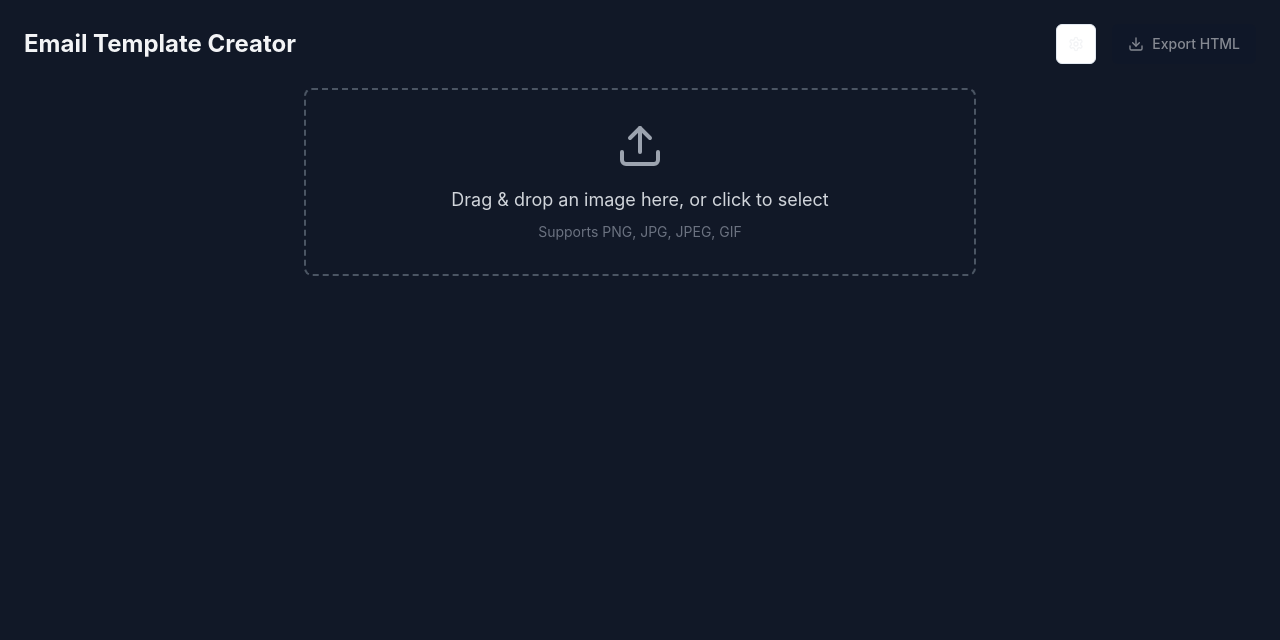
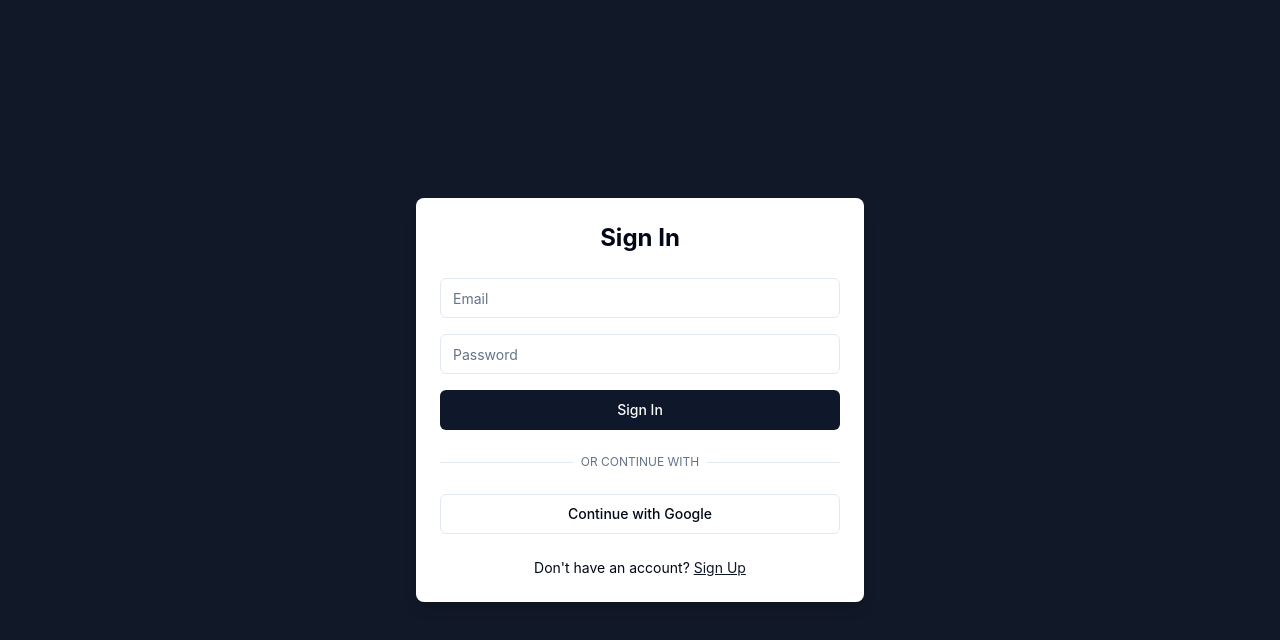
Before and after one commit to vikashsparxit/emailcraftsman, a React (Vite) app: page / in a window 1280 px wide. Shown: the top 640 px of the page. Built offline with nearby package versions, Linux system fonts and the light colour scheme; no server answers.

Commit message:
Implement Firebase Authentication
Integrate Firebase for user authentication, replacing Supabase. Determine whether to implement social login or standard email login/signup options.
[skip gpt_engineer]

```diff
--- a/package.json
+++ b/package.json
@@ -46,6 +46,7 @@
     "cmdk": "^1.0.0",
     "date-fns": "^3.6.0",
     "embla-carousel-react": "^8.3.0",
+    "firebase": "^11.1.0",
     "input-otp": "^1.2.4",
     "lucide-react": "^0.462.0",
     "next-themes": "^0.3.0",
--- a/src/App.tsx
+++ b/src/App.tsx
@@ -1,24 +1,14 @@
-import { Toaster } from "@/components/ui/toaster";
-import { Toaster as Sonner } from "@/components/ui/sonner";
-import { TooltipProvider } from "@/components/ui/tooltip";
-import { QueryClient, QueryClientProvider } from "@tanstack/react-query";
-import { BrowserRouter, Routes, Route } from "react-router-dom";
-import Index from "./pages/Index";
+import { AuthProvider } from './contexts/AuthContext';
+import Index from './pages/Index';
+import { Toaster } from './components/ui/sonner';
 
-const queryClient = new QueryClient();
-
-const App = () => (
-  <QueryClientProvider client={queryClient}>
-    <TooltipProvider>
+function App() {
+  return (
+    <AuthProvider>
+      <Index />
       <Toaster />
-      <Sonner />
-      <BrowserRouter>
-        <Routes>
-          <Route path="/" element={<Index />} />
-        </Routes>
-      </BrowserRouter>
-    </TooltipProvider>
-  </QueryClientProvider>
-);
+    </AuthProvider>
+  );
+}
 
 export default App;
--- /dev/null
+++ b/src/components/AuthForm.tsx
@@ -0,0 +1,86 @@
+import React, { useState } from 'react';
+import { useAuth } from '../contexts/AuthContext';
+import { Button } from './ui/button';
+import { Input } from './ui/input';
+
+export const AuthForm = () => {
+  const [isLogin, setIsLogin] = useState(true);
+  const [email, setEmail] = useState('');
+  const [password, setPassword] = useState('');
+  const { signIn, signUp, signInWithGoogle } = useAuth();
+
+  const handleSubmit = async (e: React.FormEvent) => {
+    e.preventDefault();
+    try {
+      if (isLogin) {
+        await signIn(email, password);
+      } else {
+        await signUp(email, password);
+      }
+    } catch (error) {
+      console.error('Auth error:', error);
+    }
+  };
+
+  return (
+    <div className="w-full max-w-md mx-auto space-y-6 p-6 bg-card rounded-lg shadow-lg">
+      <h2 className="text-2xl font-bold text-center">
+        {isLogin ? 'Sign In' : 'Create Account'}
+      </h2>
+      <form onSubmit={handleSubmit} className="space-y-4">
+        <div className="space-y-2">
+          <Input
+            type="email"
+            placeholder="Email"
+            value={email}
+            onChange={(e) => setEmail(e.target.value)}
+            required
+          />
+        </div>
+        <div className="space-y-2">
+          <Input
+            type="password"
+            placeholder="Password"
+            value={password}
+            onChange={(e) => setPassword(e.target.value)}
+            required
+          />
+        </div>
+        <Button type="submit" className="w-full">
+          {isLogin ? 'Sign In' : 'Sign Up'}
+        </Button>
+      </form>
+
+      <div className="relative">
+        <div className="absolute inset-0 flex items-center">
+          <span className="w-full border-t" />
+        </div>
+        <div className="relative flex justify-center text-xs uppercase">
+          <span className="bg-background px-2 text-muted-foreground">
+            Or continue with
+          </span>
+        </div>
+      </div>
+
+      <Button
+        type="button"
+        variant="outline"
+        className="w-full"
+        onClick={() => signInWithGoogle()}
+      >
+        Continue with Google
+      </Button>
+
+      <p className="text-center text-sm">
+        {isLogin ? "Don't have an account? " : "Already have an account? "}
+        <button
+          type="button"
+          className="underline text-primary"
+          onClick={() => setIsLogin(!isLogin)}
+        >
+          {isLogin ? 'Sign Up' : 'Sign In'}
+        </button>
+      </p>
+    </div>
+  );
+};
--- /dev/null
+++ b/src/contexts/AuthContext.tsx
@@ -0,0 +1,94 @@
+import React, { createContext, useContext, useEffect, useState } from 'react';
+import {
+  User,
+  signInWithEmailAndPassword,
+  createUserWithEmailAndPassword,
+  signInWithPopup,
+  signOut
+} from 'firebase/auth';
+import { auth, googleProvider } from '../utils/firebase';
+import { toast } from 'sonner';
+
+interface AuthContextType {
+  user: User | null;
+  loading: boolean;
+  signIn: (email: string, password: string) => Promise<void>;
+  signUp: (email: string, password: string) => Promise<void>;
+  signInWithGoogle: () => Promise<void>;
+  logout: () => Promise<void>;
+}
+
+const AuthContext = createContext<AuthContextType | null>(null);
+
+export const AuthProvider = ({ children }: { children: React.ReactNode }) => {
+  const [user, setUser] = useState<User | null>(null);
+  const [loading, setLoading] = useState(true);
+
+  useEffect(() => {
+    const unsubscribe = auth.onAuthStateChanged((user) => {
+      setUser(user);
+      setLoading(false);
+      console.log('Auth state changed:', user?.email);
+    });
+
+    return unsubscribe;
+  }, []);
+
+  const signIn = async (email: string, password: string) => {
+    try {
+      await signInWithEmailAndPassword(auth, email, password);
+      toast.success('Signed in successfully');
+    } catch (error) {
+      console.error('Sign in error:', error);
+      toast.error('Failed to sign in');
+      throw error;
+    }
+  };
+
+  const signUp = async (email: string, password: string) => {
+    try {
+      await createUserWithEmailAndPassword(auth, email, password);
+      toast.success('Account created successfully');
+    } catch (error) {
+      console.error('Sign up error:', error);
+      toast.error('Failed to create account');
+      throw error;
+    }
+  };
+
+  const signInWithGoogle = async () => {
+    try {
+      await signInWithPopup(auth, googleProvider);
+      toast.success('Signed in with Google successfully');
+    } catch (error) {
+      console.error('Google sign in error:', error);
+      toast.error('Failed to sign in with Google');
+      throw error;
+    }
+  };
+
+  const logout = async () => {
+    try {
+      await signOut(auth);
+      toast.success('Signed out successfully');
+    } catch (error) {
+      console.error('Sign out error:', error);
+      toast.error('Failed to sign out');
+      throw error;
+    }
+  };
+
+  return (
+    <AuthContext.Provider value={{ user, loading, signIn, signUp, signInWithGoogle, logout }}>
+      {!loading && children}
+    </AuthContext.Provider>
+  );
+};
+
+export const useAuth = () => {
+  const context = useContext(AuthContext);
+  if (!context) {
+    throw new Error('useAuth must be used within an AuthProvider');
+  }
+  return context;
+};
--- a/src/pages/Index.tsx
+++ b/src/pages/Index.tsx
@@ -3,7 +3,7 @@ import FileUpload from '@/components/FileUpload';
 import CodeEditor from '@/components/CodeEditor';
 import Preview from '@/components/Preview';
 import { Button } from '@/components/ui/button';
-import { Download, Settings } from 'lucide-react';
+import { Download, Settings, LogOut } from 'lucide-react';
 import { toast } from 'sonner';
 import { generateEmailTemplate } from '@/utils/claudeApi';
 import { Input } from '@/components/ui/input';
@@ -15,6 +15,8 @@ import {
   DialogTrigger,
 } from "@/components/ui/dialog";
 import { initDB, saveApiKey, getApiKey } from '@/utils/indexDB';
+import { useAuth } from '@/contexts/AuthContext';
+import { AuthForm } from '@/components/AuthForm';
 
 const Index = () => {
   const [html, setHtml] = useState<string>('');
@@ -23,6 +25,7 @@ const Index = () => {
   const [apiKey, setApiKey] = useState<string>('');
   const [isSettingsOpen, setIsSettingsOpen] = useState(false);
   const [lastSavedAt, setLastSavedAt] = useState<Date | null>(null);
+  const { user, logout } = useAuth();
 
   useEffect(() => {
     const initialize = async () => {
@@ -124,6 +127,14 @@ const Index = () => {
     }
   };
 
+  if (!user) {
+    return (
+      <div className="min-h-screen bg-gray-900 flex items-center justify-center p-6">
+        <AuthForm />
+      </div>
+    );
+  }
+
   return (
     <div className="min-h-screen bg-gray-900 text-gray-100 p-6">
       <div className="max-w-7xl mx-auto space-y-6">
@@ -132,7 +143,7 @@ const Index = () => {
           <div className="flex items-center gap-4">
             <Dialog open={isSettingsOpen} onOpenChange={setIsSettingsOpen}>
               <DialogTrigger asChild>
-                <Button variant="outline" size="icon" className="text-gray-100 hover:text-gray-900">
+                <Button variant="outline" size="icon" className="text-gray-100 hover:bg-gray-800">
                   <Settings className="h-4 w-4" />
                 </Button>
               </DialogTrigger>
@@ -168,6 +179,15 @@ const Index = () => {
               <Download className="w-4 h-4" />
               Export HTML
             </Button>
+
+            <Button
+              onClick={logout}
+              variant="ghost"
+              size="icon"
+              className="text-gray-100 hover:bg-gray-800"
+            >
+              <LogOut className="h-4 w-4" />
+            </Button>
           </div>
         </div>
 
--- /dev/null
+++ b/src/utils/firebase.ts
@@ -0,0 +1,15 @@
+import { initializeApp } from 'firebase/app';
+import { getAuth, GoogleAuthProvider } from 'firebase/auth';
+
+const firebaseConfig = {
+  apiKey: "YOUR_API_KEY",
+  authDomain: "YOUR_AUTH_DOMAIN",
+  projectId: "YOUR_PROJECT_ID",
+  storageBucket: "YOUR_STORAGE_BUCKET",
+  messagingSenderId: "YOUR_MESSAGING_SENDER_ID",
+  appId: "YOUR_APP_ID"
+};
+
+const app = initializeApp(firebaseConfig);
+export const auth = getAuth(app);
+export const googleProvider = new GoogleAuthProvider();
```
Also changed, not shown: 1 other file (tests, documents, lock files or other folders).
